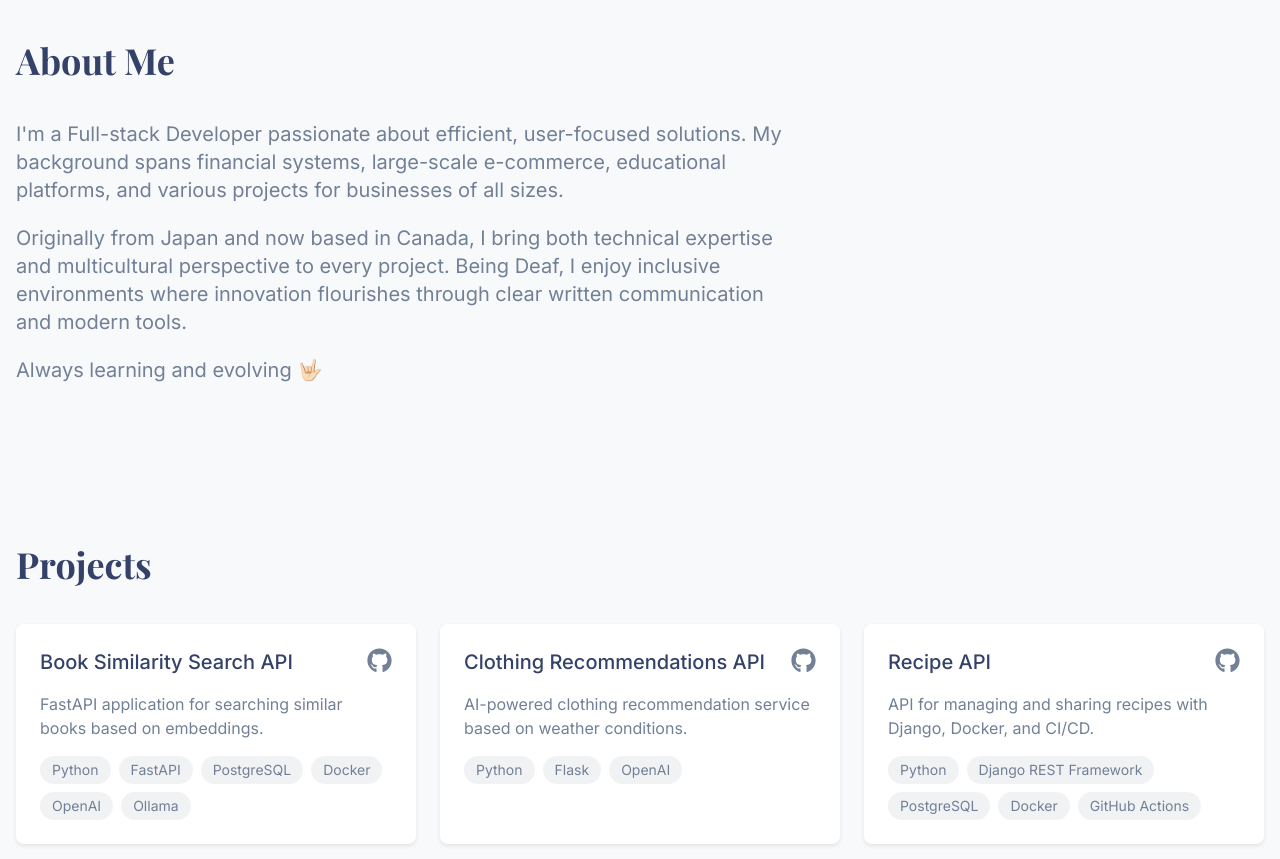
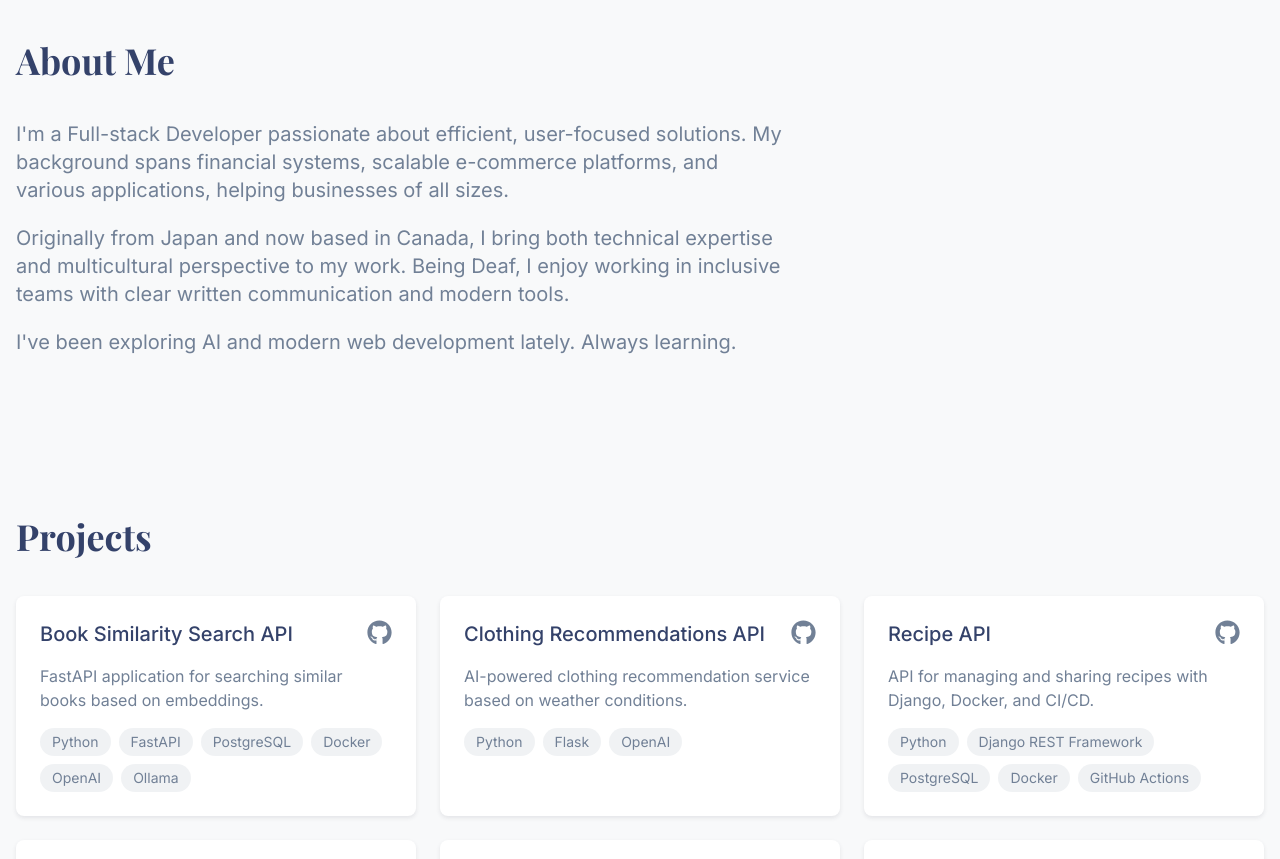
Before and after one commit to yukaty/yukaty.github.io, a React (Vite) app: page / in a window 1280 px wide. Shown: the part 840-1699 px from the top of the page. Built offline with nearby package versions, Linux system fonts and the light colour scheme.

Commit message:
Set up Google Analytics

```diff
--- a/index.html
+++ b/index.html
@@ -1,13 +1,23 @@
 <!doctype html>
 <html lang="en">
+
 <head>
+  <script async src="https://www.googletagmanager.com/gtag/js?id=G-WL4H7X4D5L"></script>
+  <script>
+    window.dataLayer = window.dataLayer || [];
+    function gtag() { dataLayer.push(arguments); }
+    gtag('js', new Date());
+    gtag('config', 'G-WL4H7X4D5L');
+  </script>
   <meta charset="UTF-8" />
   <link rel="icon" type="image/x-icon" href="/favicon.ico" />
   <meta name="viewport" content="width=device-width, initial-scale=1.0" />
-    <title>YukaT Portfolio</title>
+  <title>Yuka Tamura | Full Stack Developer</title>
 </head>
+
 <body>
   <div id="root"></div>
   <script type="module" src="/src/main.jsx"></script>
 </body>
+
 </html>
--- a/src/components/About.jsx
+++ b/src/components/About.jsx
@@ -9,17 +9,17 @@ const About = () => {
         </h2>
         <div className="max-w-3xl text-light-secondary dark:text-dark-secondary ">
           <p className="text-xl mb-5">
-          I'm a Full-stack Developer passionate about efficient, user-focused solutions.
-          My background spans financial systems, large-scale e-commerce, educational platforms,
-          and various projects for businesses of all sizes.
+          I&apos;m a Full-stack Developer passionate about efficient, user-focused solutions.
+          My background spans financial systems, scalable e-commerce platforms, and various applications,
+          helping businesses of all sizes.
           </p>
           <p className="text-xl mb-5">
           Originally from Japan and now based in Canada, I bring both technical expertise
-          and multicultural perspective to every project. Being Deaf, I enjoy inclusive environments
-          where innovation flourishes through clear written communication and modern tools.
+          and multicultural perspective to my work. Being Deaf, I enjoy working in inclusive teams
+          with clear written communication and modern tools.
           </p>
           <p className="text-xl">
-          Always learning and evolving 🤟🏻
+          I&apos;ve been exploring AI and modern web development lately. Always learning.
           </p>
         </div>
       </div>
--- a/src/components/Navbar.jsx
+++ b/src/components/Navbar.jsx
@@ -8,10 +8,9 @@ const NavigationBar = ({ handleNavClick, theme, toggleTheme }) => {
     <nav className="fixed top-0 w-full bg-light-bg dark:bg-dark-bg shadow-light dark:shadow-dark transition-colors duration-200 z-50">
       <div className="container mx-auto px-4">
         <div className="flex items-center justify-between h-20">
-          <a href="#" className="text-3xl font-bold text-light-primary dark:text-dark-primary">
+          <a href="/" className="text-3xl font-extrabold text-light-primary dark:text-dark-primary">
             YukaT
           </a>
-
           <div className="flex items-center gap-4 lg:hidden">
             <ThemeToggle theme={theme} toggleTheme={toggleTheme} />
             <button
```
Also changed, not shown: 1 other file (tests, documents, lock files or other folders). Lines whose indentation alone changed are shown as unchanged.
